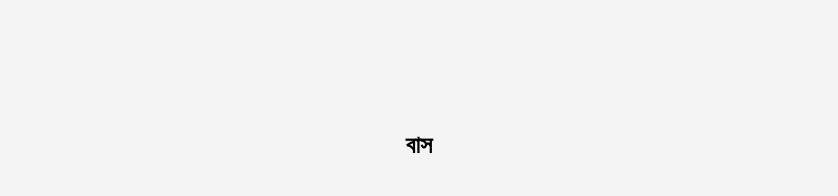
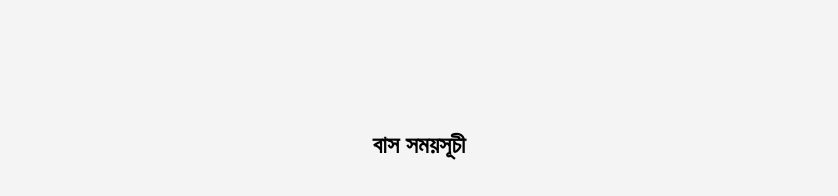
Before and after one commit to Jumu22/OUR-SYLHET, a plain HTML site: page bus.html in a window 1280 px wide. Shown: the top 196 px of the page, without its empty margins (221-1059 px from the left). Drawn offline with Linux system fonts and the light colour scheme.

Commit message:
Update bus.html

```diff
--- a/bus.html
+++ b/bus.html
@@ -3,7 +3,7 @@
 <head>
     <meta charset="UTF-8">
     <meta name="viewport" content="width=device-width, initial-scale=1.0, user-scalable=no">
-    <title>বাস</title>
+    <title>বাস সময়সূচী</title>
     <style>
         body {
             font-family: Arial, sans-serif;
@@ -89,7 +89,7 @@
 </head>
 <body>
     <div class="container">
-        <h2 style="grid-column: span 2;">বাস</h2> <!-- শিরোনামকে সম্পূর্ণ প্রস্থতে রাখা -->
+        <h2 style="grid-column: span 2;">বাস সময়সূচী</h2> <!-- শিরোনামকে সম্পূর্ণ প্রস্থতে রাখা -->
         <button onclick="window.location.href='sisu.html'"><img src="doctor.png" alt="Icon"> শিশু বিশেষজ্ঞ</button>
         <button onclick="window.location.href='gaini.html'"><img src="hospital.png" alt="Icon"> গাইনি এন্ড অবস</button>
         <button><img src="healthcare.png" alt="Icon"> লেখা ৩</button>
```
